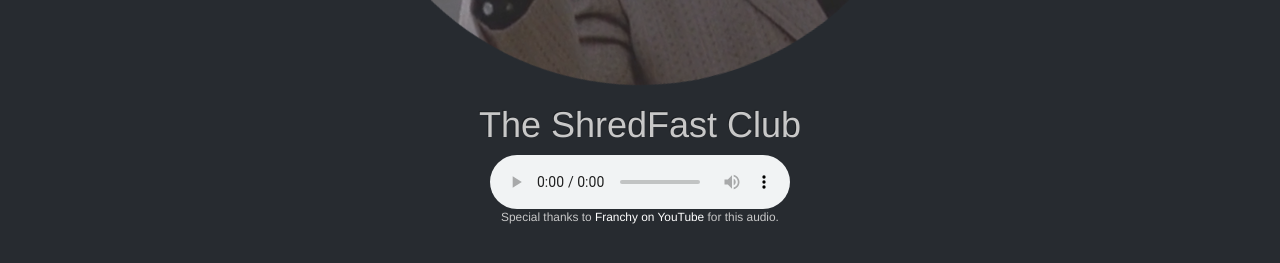
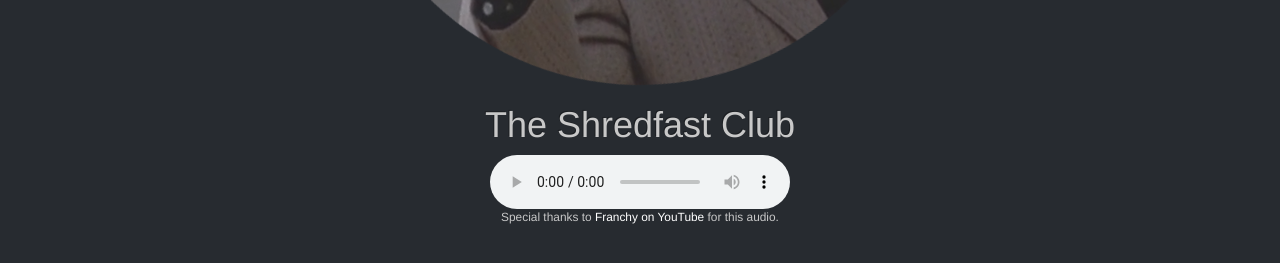
Before and after one commit to corbanmailloux/shredify, a Jekyll site: the page built from _celebs/breakfast.html, in a window 1280 px wide. Shown: the part 587-850 px from the top of the page. Built offline with Jekyll 4.4.1, drawn with Linux system fonts in a browser that asks for light colours; nearby versions of some CDN libraries; Markdown is read by kramdown in place of the engine named in the settings.

```diff
--- a/_celebs/breakfast.html
+++ b/_celebs/breakfast.html
@@ -1,5 +1,5 @@
 ---
-title:          The ShredFast Club
+title:          The Shredfast Club
 image:          /images/Paul-Gleason.png
 audio:          Don'tYouForgetAboutMe
 ---
```
